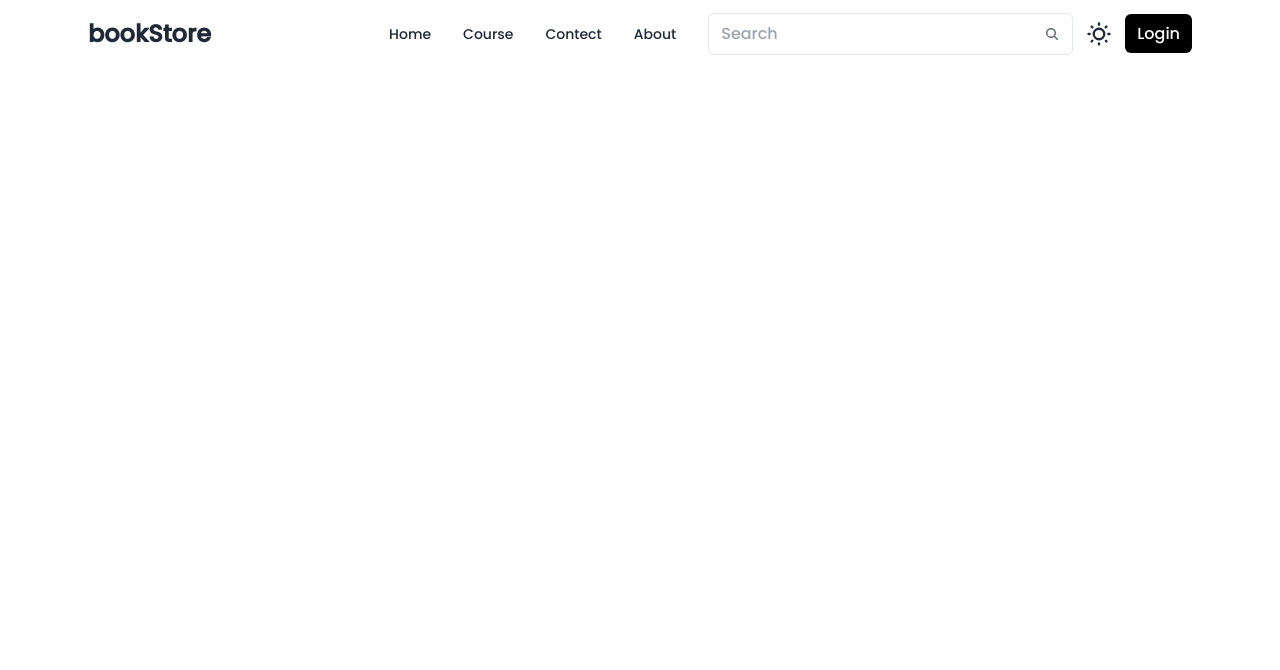
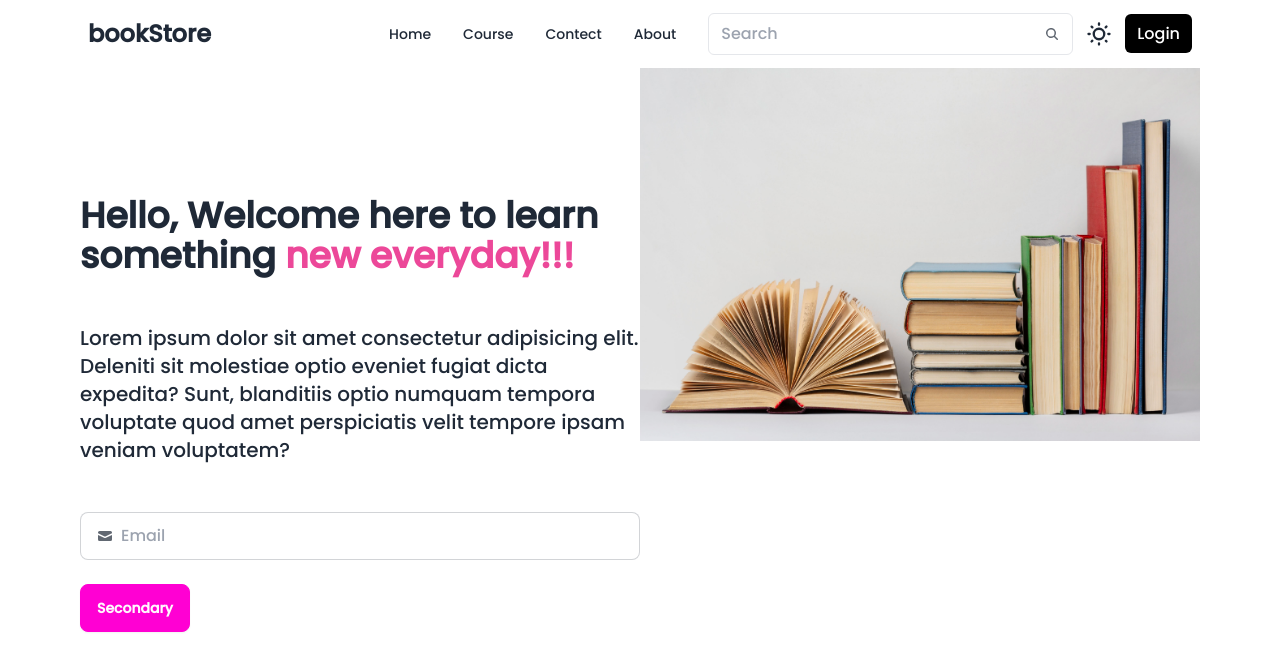
Before and after one commit to gksusha/Book-Store, a React app in the folder Frontend/: page / in a window 1280 px wide. Shown: the top 670 px of the page. Built offline with nearby package versions, Linux system fonts and the light colour scheme; the HTML template or start-up script is replaced by a standard one.

Commit message:
Added homepage banner section

```diff
--- a/Frontend/src/App.jsx
+++ b/Frontend/src/App.jsx
@@ -1,10 +1,12 @@
 import React from "react";
 import Navbar from "./components/Navbar";
+import Banner from "./components/Banner";
 
 function App() {
   return (
     <>
       <Navbar />
+      <Banner />
     </>
   );
 }
--- /dev/null
+++ b/Frontend/src/components/Banner.jsx
@@ -0,0 +1,43 @@
+import React from "react";
+import banner from "../../public/Banner.jpg";
+
+function Banner() {
+  return (
+    <>
+      <div className=" max-w-screen-2xl container mx-auto md:px-20 px-4 flex flex-col md:flex-row">
+        <div className="w-full order-2 md:order-1 md:w-1/2 mt-12 md:mt-32">
+          <div className="space-y-12">
+            <h1 className="text-4xl font-bold">
+              Hello, Welcome here to learn something{" "}
+              <span className="text-pink-500"> new everyday!!!</span>
+            </h1>
+            <p className="text-xl">
+              Lorem ipsum dolor sit amet consectetur adipisicing elit. Deleniti
+              sit molestiae optio eveniet fugiat dicta expedita? Sunt,
+              blanditiis optio numquam tempora voluptate quod amet perspiciatis
+              velit tempore ipsam veniam voluptatem?
+            </p>
+            <label className="input input-bordered flex items-center gap-2">
+              <svg
+                xmlns="http://www.w3.org/2000/svg"
+                viewBox="0 0 16 16"
+                fill="currentColor"
+                className="h-4 w-4 opacity-70"
+              >
+                <path d="M2.5 3A1.5 1.5 0 0 0 1 4.5v.793c.026.009.051.02.076.032L7.674 8.51c.206.1.446.1.652 0l6.598-3.185A.755.755 0 0 1 15 5.293V4.5A1.5 1.5 0 0 0 13.5 3h-11Z" />
+                <path d="M15 6.954 8.978 9.86a2.25 2.25 0 0 1-1.956 0L1 6.954V11.5A1.5 1.5 0 0 0 2.5 13h11a1.5 1.5 0 0 0 1.5-1.5V6.954Z" />
+              </svg>
+              <input type="text" className="grow" placeholder="Email" />
+            </label>
+          </div>
+          <button className="mt-6 btn btn-secondary">Secondary</button>
+        </div>
+        <div className="order-1 w-full md:w-1/2">
+          <img src={banner} className="w-90 h-90" alt="" />
+        </div>
+      </div>
+    </>
+  );
+}
+
+export default Banner;
```
Also changed, not shown: Frontend/public/Banner.jpg (added).
